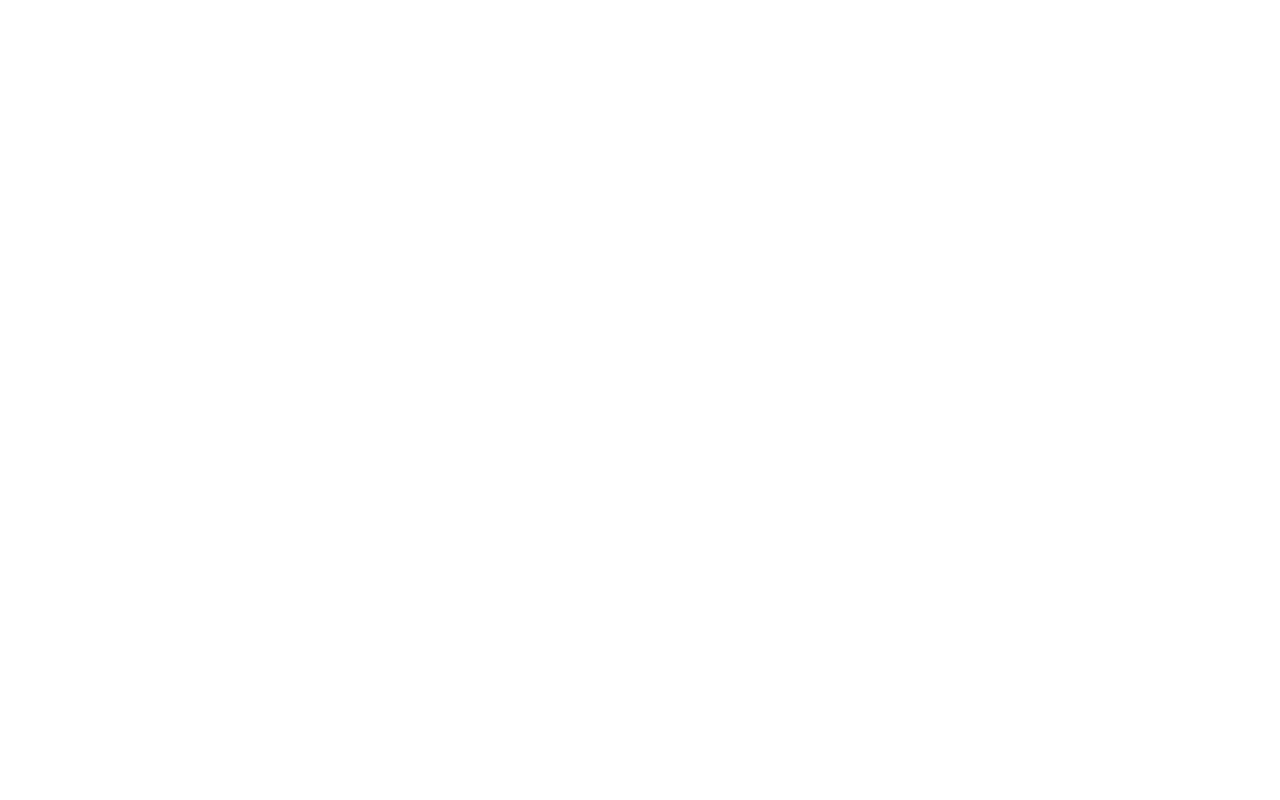
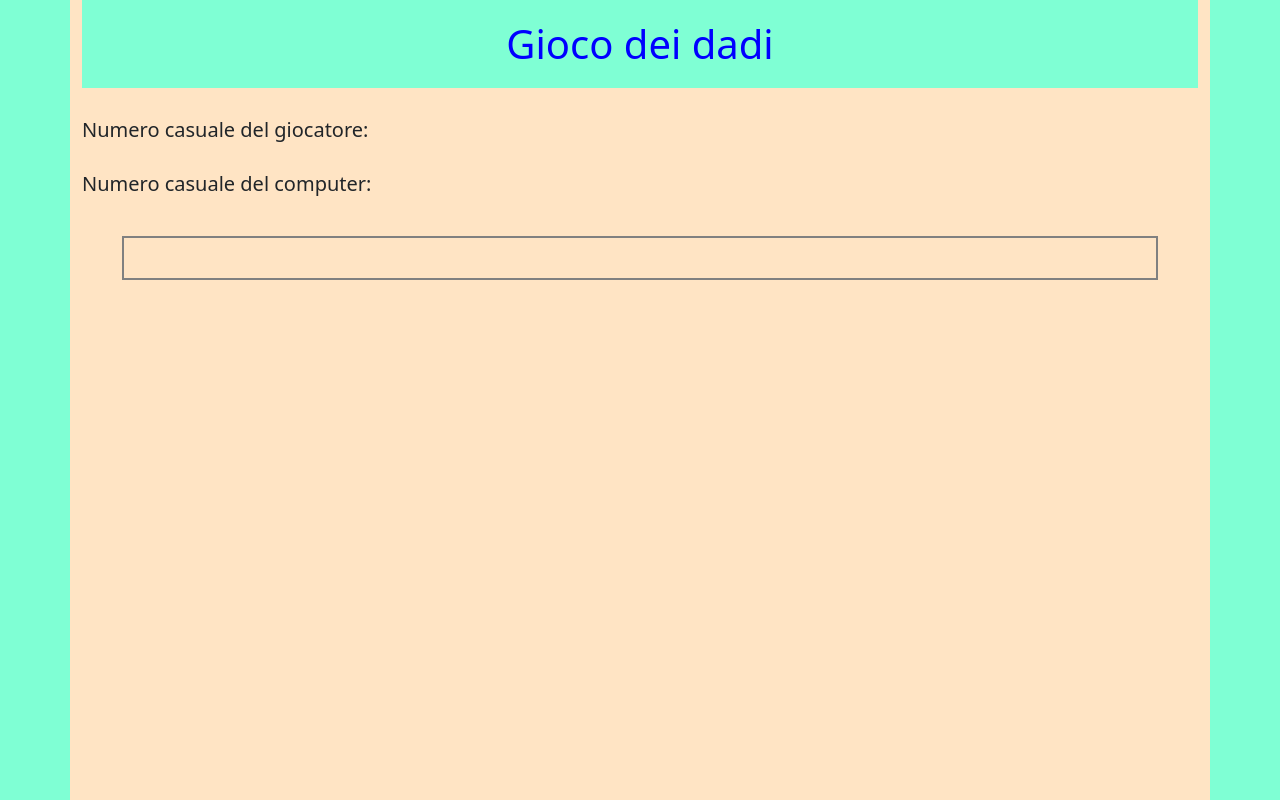
Before and after one commit to GloriaBimbi/js-mail-dadi, a plain HTML site: page mail/index.html in a window 1280 px wide. Drawn offline with nearby package versions, Linux system fonts and the light colour scheme.

Commit message:
feat file readme and html

```diff
--- a/mail/css/style.css
+++ b/mail/css/style.css
@@ -30,3 +30,34 @@ a {
 
 body {
 } */
+body {
+  background-color: aquamarine;
+}
+
+.container {
+  background-color: bisque;
+  height: 100vh;
+}
+
+h1 {
+  text-align: center;
+  padding: 20px;
+  background-color: aquamarine;
+  color: blue;
+}
+
+h4,
+#random-player-number,
+#random-computer-number {
+  font-size: 20px;
+  margin-top: 30px;
+}
+
+#winner {
+  margin: 40px;
+  font-size: 50px;
+  text-align: center;
+  color: blue;
+  padding: 20px;
+  border: 2px solid grey;
+}
--- a/mail/index.html
+++ b/mail/index.html
@@ -15,12 +15,12 @@
     />
 
     <!-- Boolstrap -->
-    <!-- <link
+    <link
       href="https://cdn.jsdelivr.net/npm/bootstrap@5.3.2/dist/css/bootstrap.min.css"
       rel="stylesheet"
       integrity="sha384-T3c6CoIi6uLrA9TneNEoa7RxnatzjcDSCmG1MXxSR1GAsXEV/Dwwykc2MPK8M2HN"
       crossorigin="anonymous"
-    /> -->
+    />
 
     <!-- link css -->
     <link rel="stylesheet" href="./css/style.css" />
@@ -32,7 +32,19 @@
   </head>
   <body>
     <header></header>
-    <main></main>
+    <main>
+      <div class="container">
+        <h1>Gioco dei dadi</h1>
+
+        <h4>Numero casuale del giocatore:</h4>
+        <div id="random-player-number"></div>
+
+        <h4>Numero casuale del computer:</h4>
+        <div id="random-computer-number"></div>
+
+        <h2 id="winner"></h2>
+      </div>
+    </main>
     <footer></footer>
     <!-- <script
       src="https://cdn.jsdelivr.net/npm/bootstrap@5.3.2/dist/js/bootstrap.bundle.min.js"
```
Also changed, not shown: 1 other file.
